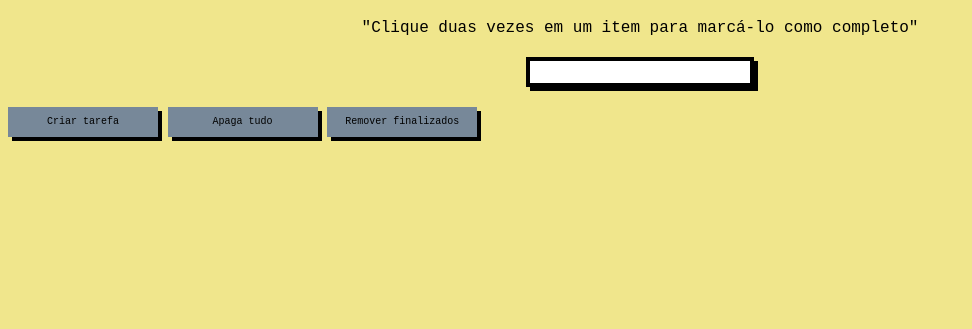
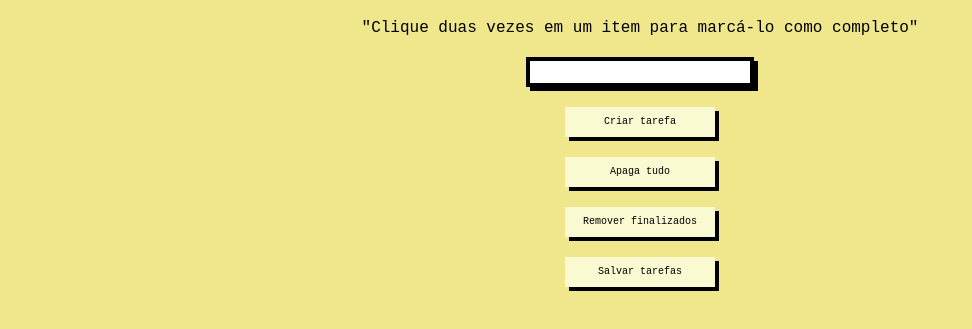
Before and after one commit to vanessabastos/vanessa-bastos-todo-list-project, a website: page index.html in a window 1280 px wide. Shown: the part 61-390 px from the top of the page, without its empty margins (0-972 px from the left). Drawn offline with Linux system fonts and the light colour scheme.

Commit message:
adicionando desafio 12

```diff
--- a/index.html
+++ b/index.html
@@ -19,6 +19,7 @@
         <button id="criar-tarefa">Criar tarefa</button>
         <button id="apaga-tudo">Apaga tudo</button>
         <button id="remover-finalizados">Remover finalizados</button>
+        <button id="salvar-tarefas">Salvar tarefas</button>
     </section>
   </main>
 
--- a/style.css
+++ b/style.css
@@ -32,6 +32,7 @@ input {
   margin-bottom: 20px;
 }
 button {
+  display: block;
   width: 150px;
   height: 30px;
   margin-right: auto;
@@ -49,7 +50,7 @@ button {
   cursor: pointer;
   box-shadow: 4px 4px 0px #000000;
   color: black;
-  background-color: lightslategrey;
+  background-color: lightgoldenrodyellow;
 
 }
 
@@ -58,5 +59,5 @@ button {
   }
 
   .completed {
-    text-decoration: line-through solid rgb(0,0,0);
+    text-decoration: line-through solid rgb(0, 0, 0);
   }
```
